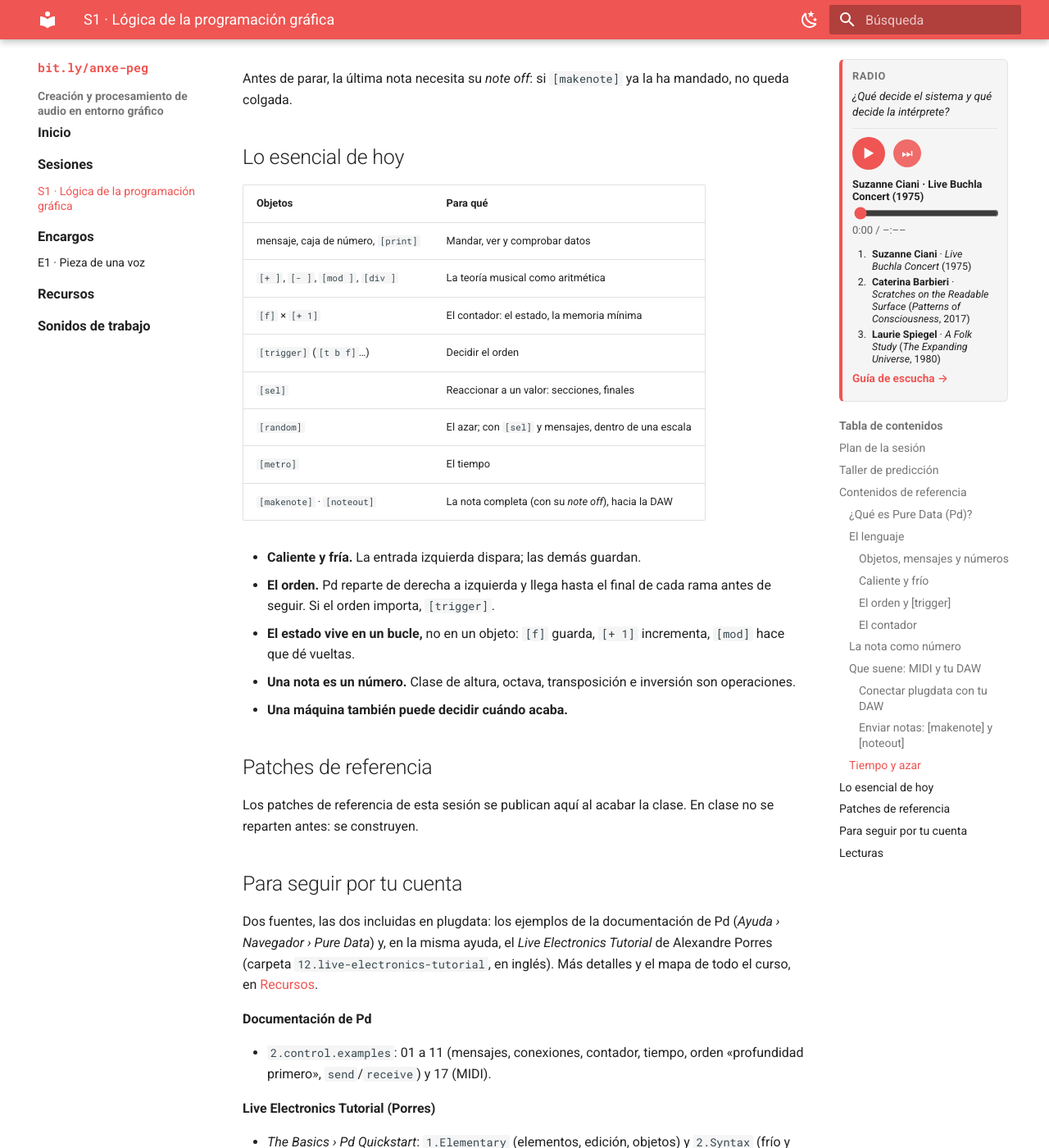
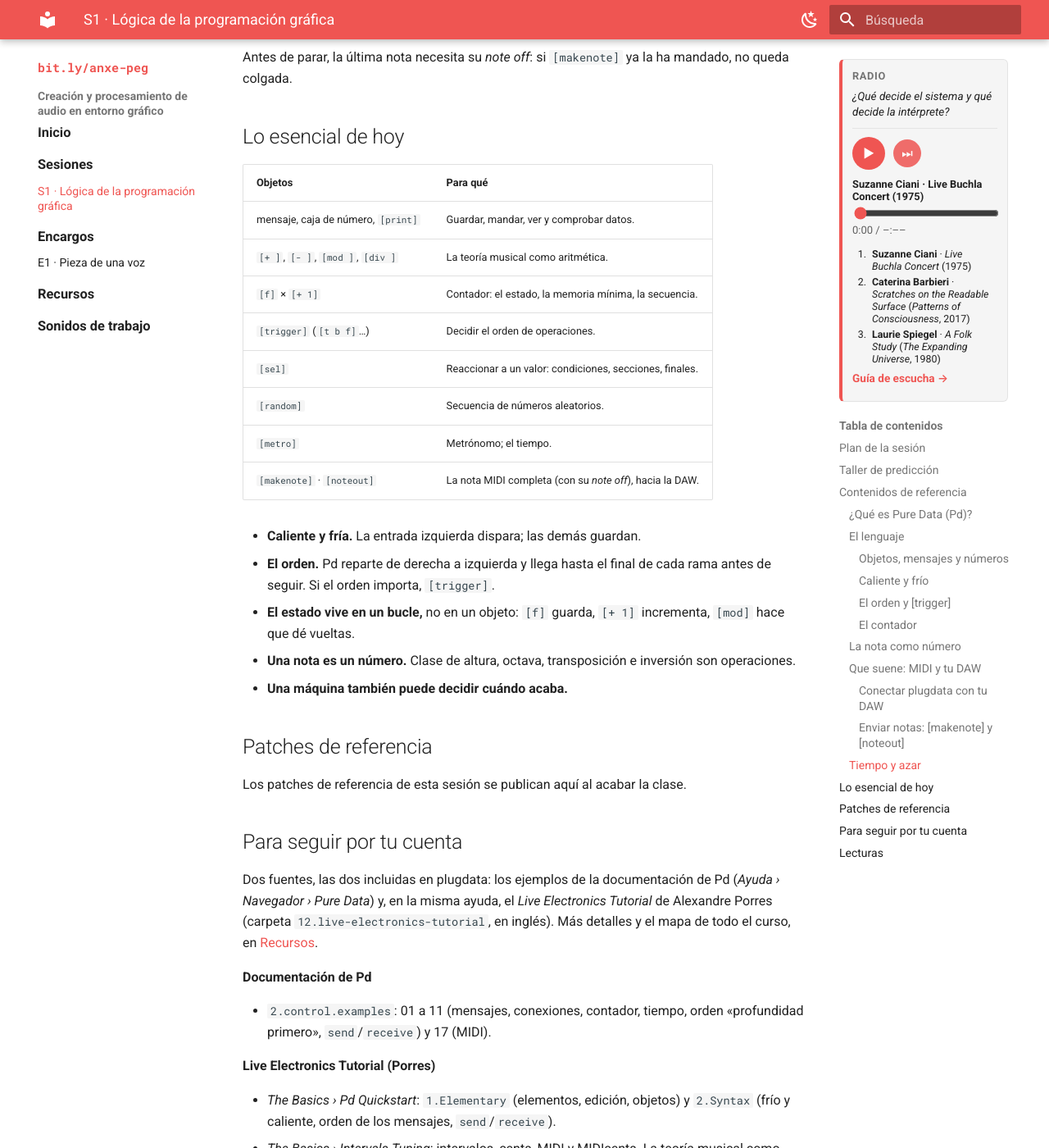
Before and after one commit to anxefaraldo/peg-curso, an MkDocs documentation site: the page built from docs/sesiones/s1.md, in a window 1280 px wide and 1400 px high, scrolled down 9669 px. Shown: the whole window at 82% size. Built offline with MkDocs 1.6.1 and Material for MkDocs 9.7.7, drawn with Linux system fonts in a browser that asks for light colours; some of the changed text lies outside the part shown.

Commit message:
Publicación programada 2026-10-03 11:20

```diff
--- a/docs/sesiones/s1.md
+++ b/docs/sesiones/s1.md
@@ -29,8 +29,8 @@
 1. Escucha: Suzanne Ciani, *Live Buchla Concert* (1975) · Caterina Barbieri, *Patterns of Consciousness* (2017). ¿Qué decide el sistema y qué decide la intérprete?
 2. Puesta en marcha: qué es MIDI (*note on* y *note off*, velocidad, canales); plugdata dentro de la DAW, `[makenote]` y `[noteout]`.
 3. Tiempo y azar: `[metro]` mueve el contador, `[random]` genera números al azar, con `[sel]` se pueden crear reglas de cambio o parar el sistema.
-4. Presentación del encargo [E1](../encargos/e1.md): una pieza de una voz con tus propias reglas. En el taller programamos juntas el punto de partida.
-5. Taller: la *Máquina de reglas*. Programamos juntas, cada una en su ordenador y sonando en su DAW, una máquina mínima que decide el tiempo y la nota (altura y velocidad). ¿Qué cambia si cambiamos cada regla? Todo lo demás que se puede regular (duración, articulación, registro, forma, final) es tuyo en el E1.
+4. Presentación del encargo [E1](../encargos/e1.md): una pieza de una voz con tus propias reglas.
+5. Taller: la *Máquina de reglas*. Programamos juntas el punto de partida de E1, cada una en su ordenador y sonando en su DAW, una máquina mínima que decide el tiempo y la nota (altura y velocidad). ¿Qué cambia si cambiamos cada regla? Todo lo demás que se puede regular (duración, articulación, registro, forma, final) es tuyo en el E1.
 
 ## Taller de predicción
 
@@ -234,14 +234,14 @@ Antes de parar, la última nota necesita su *note off*: si `[makenote]` ya la ha
 
 | Objetos | Para qué |
 |---|---|
-| mensaje, caja de número, `[print]` | Mandar, ver y comprobar datos |
-| `[+ ]`, `[- ]`, `[mod ]`, `[div ]` | La teoría musical como aritmética |
-| `[f]` × `[+ 1]` | El contador: el estado, la memoria mínima |
-| `[trigger]` (`[t b f]`…) | Decidir el orden |
-| `[sel]` | Reaccionar a un valor: secciones, finales |
-| `[random]` | El azar; con `[sel]` y mensajes, dentro de una escala |
-| `[metro]` | El tiempo |
-| `[makenote]` · `[noteout]` | La nota completa (con su *note off*), hacia la DAW |
+| mensaje, caja de número, `[print]` | Guardar, mandar, ver y comprobar datos. |
+| `[+ ]`, `[- ]`, `[mod ]`, `[div ]` | La teoría musical como aritmética. |
+| `[f]` × `[+ 1]` | Contador: el estado, la memoria mínima, la secuencia. |
+| `[trigger]` (`[t b f]`…) | Decidir el orden de operaciones. |
+| `[sel]` | Reaccionar a un valor: condiciones, secciones, finales. |
+| `[random]` | Secuencia de números aleatorios. |
+| `[metro]` | Metrónomo; el tiempo. |
+| `[makenote]` · `[noteout]` | La nota MIDI completa (con su *note off*), hacia la DAW. |
 
 - **Caliente y fría.** La entrada izquierda dispara; las demás guardan.
 - **El orden.** Pd reparte de derecha a izquierda y llega hasta el final de cada rama antes de seguir. Si el orden importa, `[trigger]`.
@@ -251,7 +251,7 @@ Antes de parar, la última nota necesita su *note off*: si `[makenote]` ya la ha
 
 ## Patches de referencia
 
-Los patches de referencia de esta sesión se publican aquí al acabar la clase. En clase no se reparten antes: se construyen.
+Los patches de referencia de esta sesión se publican aquí al acabar la clase.
 
 ## Para seguir por tu cuenta
 
```
Also changed, not shown: docs/encargos/e1.md (+2 -2 lines).
